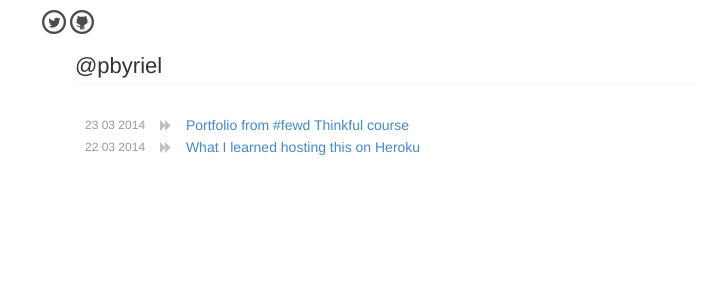
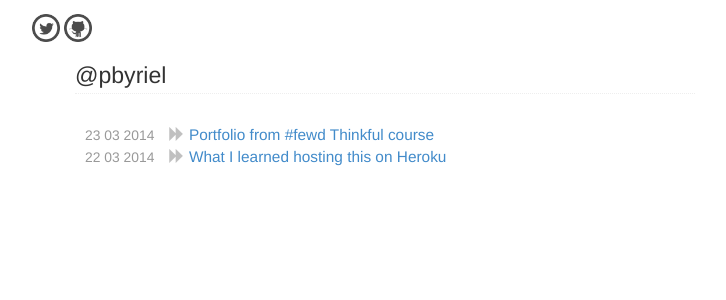
Before and after one commit to pbyriel/web, a PHP site: page /index.php in a window 1280 px wide. Shown: the top 300 px of the page, without its empty margins (255-981 px from the left). Run offline with PHP 8.4, Linux system fonts and the light colour scheme; some libraries are stand-ins or nearby versions.

Commit message:
change to em sizes

```diff
--- a/css/main.css
+++ b/css/main.css
@@ -1,11 +1,11 @@
 .container {
   width: 650px;
-  font-size: 14px; }
+  font-size: 1.1em; }
 
 .social {
     position: relative;
-    left: -33px;
-    top: 10px;}
+    left: -2.8em;
+    top: 0.9em;}
 .social a:hover {
     text-decoration: none;}
 
@@ -13,20 +13,20 @@
 border-bottom: 1px dotted #eee;}
 
 .header h1 {
-  font-size: 22px;
+  font-size: 1.5em;
   padding: 0 0 5px 0;
-  margin: 30px 0 30px 0;}
+  margin: 35px 0 30px 0;}
 .header .nav {
   margin-top: -55px;
   float: right; }
 .header img {
-    width: 24px;
+    width: 1.8em;
     opacity: 0.7; }
 .header img:hover {
     opacity: 1;}
 .homeimg {
     position: relative;
-    left: 10px;
+    left: 1em;
 }
 
 .home .nav {
@@ -40,30 +40,20 @@ ol.index li {
     line-height: 22px; }
 ol.index .header  {
     color: #999999;
-    font-size: 12px;}
+    font-size: 0.9em;}
 ol.index .header {
     float: left;
     min-width: 115px; }
 ol.index .main {
-    font-size: 14px;
     color: #cccccc;
     margin: 0 0 0 10px;
     display: inline-block;
-    max-width: 55%;
-    line-height: 1.3em; }
-ol.index .meta {
-    float: right;
-    color: #cccccc;
-    font-size: 12px;
-    vertical-align: top; }
-ol.index .meta a {
-      color: #cccccc;
-      font-size: 11px; }
+    max-width: 55%;}
 
 .glyphicon-forward {
     opacity: 0.3;
-    margin: 0 10px 0 -40px;
-    font-size: 12px;
+    margin: 0 0 0 -2em;
+    font-size: 1em;
     }
 
 .spacer100 {
```
Also changed, not shown: 1 other file.
